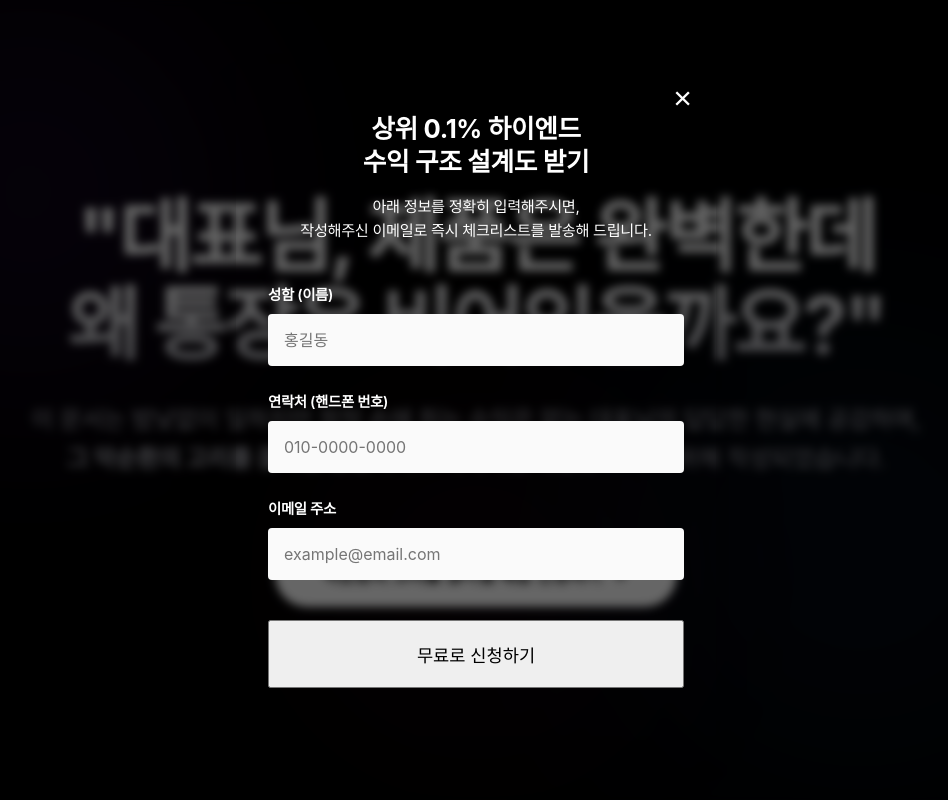
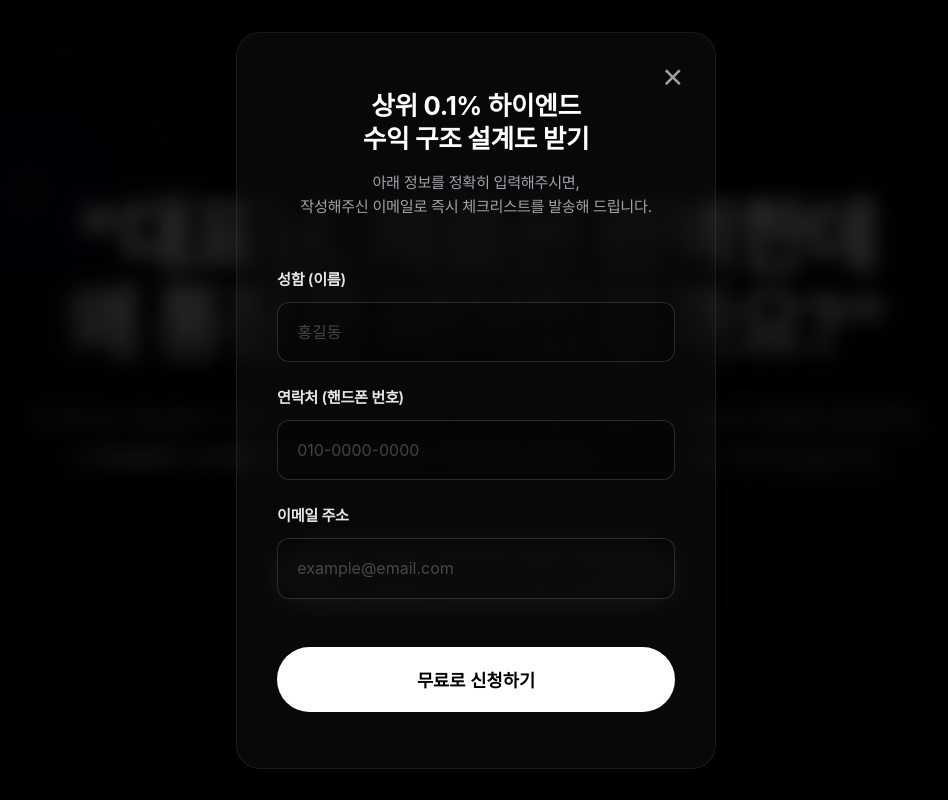
Before and after one commit to yeonjino0203-pixel/landing-page, a React (Vite) app: page / in a window 1280 px wide. Both pictures are taken after a click on the button "악순환의 고리를 끊어낼 해답 신청하기". Shown: the top 800 px of the page, without its empty margins (164-1112 px from the left). Built offline with nearby package versions, Linux system fonts and the light colour scheme.

Commit message:
fix: modal dark theme UI visibility

```diff
--- a/src/components/LeadCaptureModal.css
+++ b/src/components/LeadCaptureModal.css
@@ -4,8 +4,9 @@
   left: 0;
   width: 100vw;
   height: 100vh;
-  background-color: rgba(0, 0, 0, 0.6);
-  backdrop-filter: blur(5px);
+  background-color: rgba(0, 0, 0, 0.8);
+  backdrop-filter: blur(10px);
+  -webkit-backdrop-filter: blur(10px);
   display: flex;
   justify-content: center;
   align-items: center;
@@ -13,20 +14,23 @@
 }
 
 .modal-content {
-  background-color: var(--color-white);
-  padding: 3rem 2rem;
+  background: var(--card-bg);
+  border: 1px solid var(--card-border);
+  backdrop-filter: blur(24px);
+  -webkit-backdrop-filter: blur(24px);
+  padding: 3.5rem 2.5rem;
   width: 90%;
   max-width: 480px;
   position: relative;
-  border-radius: 4px;
-  box-shadow: 0 20px 40px rgba(0, 0, 0, 0.2);
+  border-radius: 24px;
+  box-shadow: 0 20px 60px rgba(0, 0, 0, 0.5);
   text-align: center;
-  animation: slideUp 0.4s ease-out forwards;
+  animation: slideUp 0.4s cubic-bezier(0.16, 1, 0.3, 1) forwards;
 }
 
 @keyframes slideUp {
   from {
-    transform: translateY(30px);
+    transform: translateY(40px);
     opacity: 0;
   }
   to {
@@ -37,31 +41,33 @@
 
 .modal-close {
   position: absolute;
-  top: 1rem;
-  right: 1.5rem;
-  font-size: 2rem;
+  top: 1.5rem;
+  right: 2rem;
+  font-size: 2.2rem;
   background: none;
   border: none;
   cursor: pointer;
-  color: var(--color-silver);
+  color: var(--text-secondary);
   transition: color 0.2s ease;
 }
 
 .modal-close:hover {
-  color: var(--color-black);
+  color: #fff;
+  transform: scale(1.1);
 }
 
 .modal-title {
   font-size: 1.6rem;
   margin-bottom: 1rem;
-  color: var(--color-black);
+  color: #fff;
   line-height: 1.3;
 }
 
 .modal-desc {
   font-size: 0.95rem;
-  color: var(--color-dark-gray);
-  margin-bottom: 2.5rem;
+  color: var(--text-secondary);
+  margin-bottom: 3rem;
+  line-height: 1.6;
 }
 
 .lead-form {
@@ -73,34 +79,41 @@
 
 .form-group label {
   display: block;
-  font-family: var(--font-headline);
-  font-size: 0.9rem;
+  font-family: var(--font-heading);
+  font-size: 0.95rem;
   font-weight: 600;
-  margin-bottom: 0.5rem;
-  color: var(--color-dark-gray);
+  margin-bottom: 0.6rem;
+  color: rgba(255, 255, 255, 0.9);
 }
 
 .form-group input {
   width: 100%;
-  padding: 1rem;
+  padding: 1.2rem;
   font-family: var(--font-body);
   font-size: 1rem;
-  border: 1px solid var(--color-border);
-  border-radius: 4px;
-  background-color: #fafafa;
-  transition: all 0.2s ease;
+  border: 1px solid rgba(255, 255, 255, 0.15);
+  border-radius: 12px;
+  background-color: rgba(0, 0, 0, 0.3);
+  color: #fff;
+  transition: all 0.3s ease;
+}
+
+.form-group input::placeholder {
+  color: rgba(255, 255, 255, 0.25);
 }
 
 .form-group input:focus {
   outline: none;
-  border-color: var(--color-black);
-  background-color: var(--color-white);
-  box-shadow: 0 0 0 3px rgba(0,0,0,0.05);
+  border-color: rgba(59, 130, 246, 0.6);
+  background-color: rgba(0, 0, 0, 0.5);
+  box-shadow: 0 0 0 3px rgba(59, 130, 246, 0.2);
 }
 
 .modal-submit {
-  margin-top: 1rem;
+  margin-top: 1.5rem;
   width: 100%;
-  font-size: 1.1rem;
-  padding: 1.2rem;
+  padding: 1.25rem;
+  font-size: 1.15rem;
+  display: flex;
+  justify-content: center;
 }
--- a/src/components/LeadCaptureModal.jsx
+++ b/src/components/LeadCaptureModal.jsx
@@ -83,7 +83,7 @@ export default function LeadCaptureModal({ isOpen, onClose }) {
               placeholder="example@email.com"
             />
           </div>
-          <button type="submit" className="cta-button modal-submit" disabled={isSubmitting}>
+          <button type="submit" className="glow-button modal-submit" disabled={isSubmitting}>
             {isSubmitting ? '신청 중입니다...' : '무료로 신청하기'}
           </button>
         </form>
```
